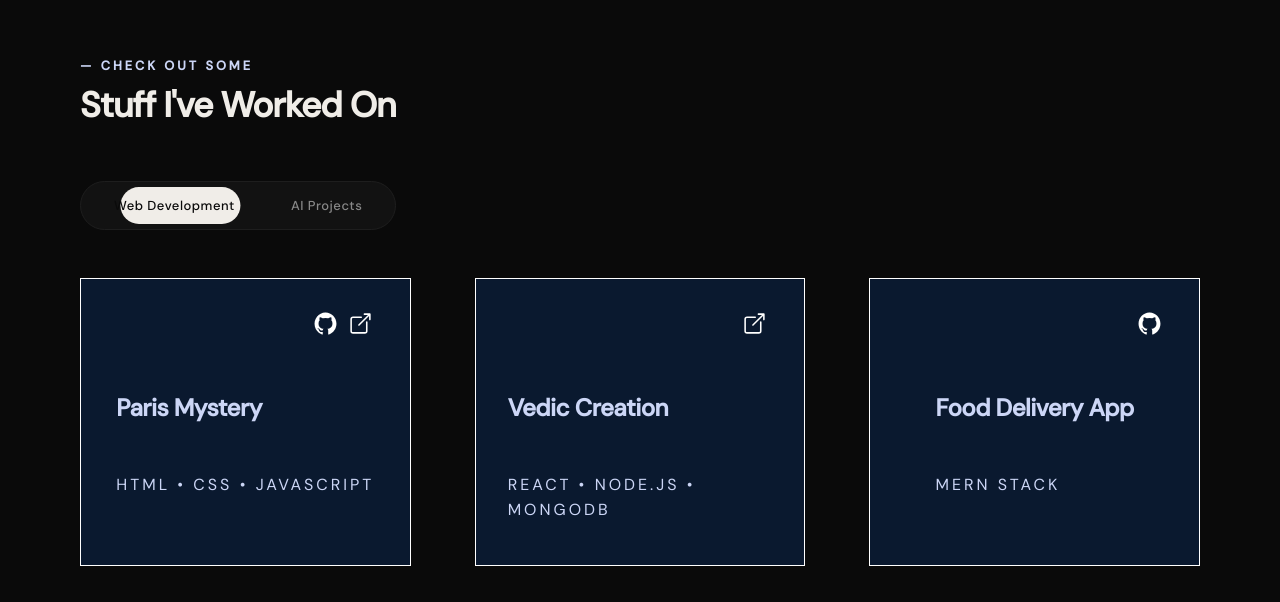
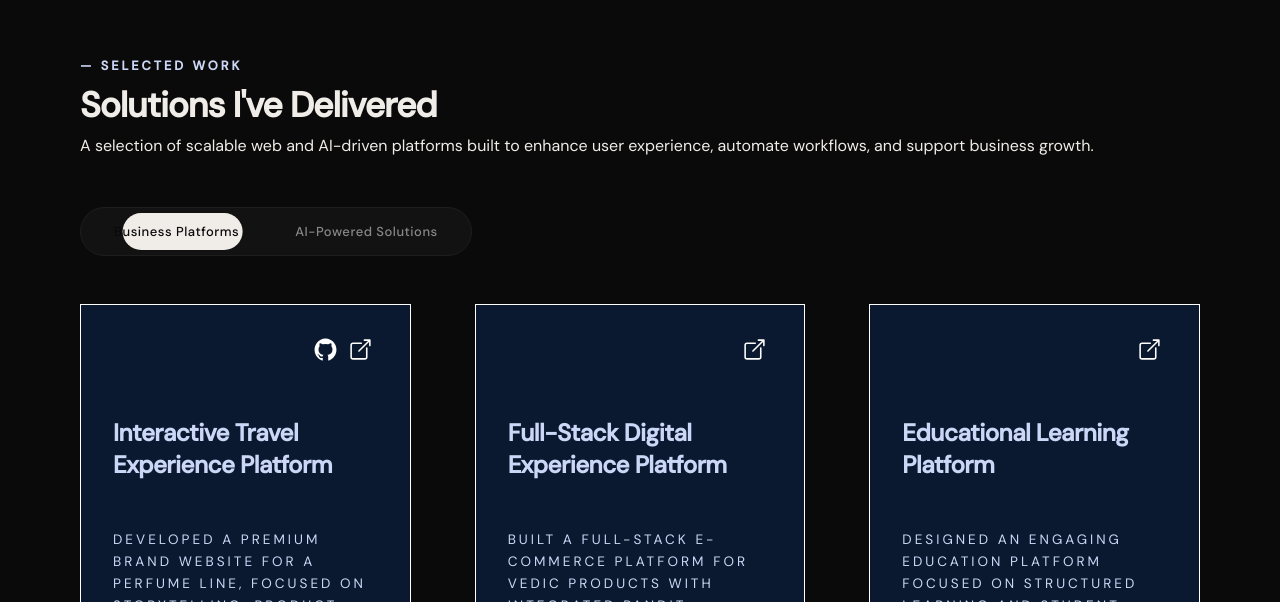
Before and after one commit to guru963/poortfolio, a plain HTML site: page index.html in a window 1280 px wide. Shown: the part 2198-2800 px from the top of the page. Drawn offline with nearby package versions, Linux system fonts and the light colour scheme.

Commit message:
third commit

```diff
--- a/index.html
+++ b/index.html
@@ -37,7 +37,7 @@
             <span data-reveal class="hero-title--stroke">Developer</span>
         </h1>
         <p class="hero-desc" data-reveal>
-           I'm a freelance developer with 2 years of hands-on experience crafting modern web applications and AI-driven solutions for real-world needs. I specialize in transforming ideas into scalable, high-impact digital experiences.
+          I’m a freelance developer with hands-on experience building modern web platforms and AI-powered solutions for real-world business needs. I focus on transforming ideas into scalable, user-friendly digital experiences.
         </p>
         <div class="hero-cta" data-reveal>
             <a href="#contact" class="btn btn--primary">Get in Touch</a>
@@ -198,17 +198,26 @@
 <!-- ═══════════════════════════════════════════════════════════ -->
 <section id="projects" class="project">
 
-  <h5>— check out some</h5>
-  <h2>Stuff I've worked on</h2>
+  <h5>— Selected Work</h5>
+  <h2>Solutions I've Delivered</h2>
+
+  <p class="project-intro">
+    A selection of scalable web and AI-driven platforms built to enhance user experience,
+    automate workflows, and support business growth.
+  </p>
 
   <!-- Tab Switcher -->
   <div class="project-tabs" role="tablist">
-    <button class="project-tab active" data-tab="web" role="tab" aria-selected="true">Web Development</button>
-    <button class="project-tab" data-tab="ai" role="tab" aria-selected="false">AI Projects</button>
+    <button class="project-tab active" data-tab="web" role="tab" aria-selected="true">
+      Business Platforms
+    </button>
+    <button class="project-tab" data-tab="ai" role="tab" aria-selected="false">
+      AI-Powered Solutions
+    </button>
     <div class="project-tab-indicator"></div>
   </div>
 
-  <!-- ================= WEB PROJECTS ================= -->
+  <!-- ================= BUSINESS PLATFORMS ================= -->
   <div class="project-panel active" id="tab-web">
     <div class="project-item-container">
 
@@ -220,8 +229,8 @@
           <a href="https://guru963.github.io/parismystery/" target="_blank"><ion-icon name="open-outline"></ion-icon></a>
         </div>
         <div class="project-box__content">
-          <h3>Paris Mystery</h3>
-          <h5>HTML • CSS • JavaScript</h5>
+          <h3>Interactive Travel Experience Platform</h3>
+          <h5>Developed a premium brand website for a perfume line, focused on storytelling, product presentation, and customer engagement.</h5>
         </div>
       </div>
 
@@ -232,11 +241,21 @@
           <a href="https://userside-2f0hgepwg-gururaman2006-gmailcoms-projects.vercel.app/" target="_blank"><ion-icon name="open-outline"></ion-icon></a>
         </div>
         <div class="project-box__content">
-          <h3>Vedic Creation</h3>
-          <h5>React • Node.js • MongoDB</h5>
+          <h3>Full-Stack Digital Experience Platform</h3>
+          <h5>Built a full-stack e-commerce platform for Vedic products with integrated pandit booking and service management.</h5>
         </div>
       </div>
 
+      <div class="project-box">
+  <a href="https://visionary-hummingbird-68a879.netlify.app/" target="_blank" class="project-box__absolute-link"></a>
+  <div class="project-box__link">
+    <a href="https://visionary-hummingbird-68a879.netlify.app/" target="_blank"><ion-icon name="open-outline"></ion-icon></a>
+  </div>
+  <div class="project-box__content">
+    <h3>Educational Learning Platform</h3>
+    <h5>Designed an engaging education platform focused on structured learning and student-friendly experience.</h5>
+  </div>
+</div>
       <!-- Food Delivery App -->
       <div class="project-box">
         <a href="https://github.com/guru963/SKIPQ" target="_blank" class="project-box__absolute-link"></a>
@@ -244,15 +263,25 @@
           <a href="https://github.com/guru963/SKIPQ" target="_blank"><ion-icon name="logo-github"></ion-icon></a>
         </div>
         <div class="project-box__content">
-          <h3>Food Delivery App</h3>
-          <h5>MERN Stack</h5>
+          <h3>Online Ordering & Delivery System</h3>
+          <h5>Built a full-stack food ordering solution with real-time data handling and customer interaction flow.</h5>
         </div>
       </div>
+      <div class="project-box">
+  <a href="https://poortfolio-three.vercel.app/" target="_blank" class="project-box__absolute-link"></a>
+  <div class="project-box__link">
+    <a href="https://poortfolio-three.vercel.app/" target="_blank"><ion-icon name="open-outline"></ion-icon></a>
+  </div>
+  <div class="project-box__content">
+    <h3>Personal Portfolio Platform</h3>
+    <h5>Developed a professional portfolio website to showcase solutions and technical capabilities.</h5>
+  </div>
+</div>
 
     </div>
   </div>
 
-  <!-- ================= AI PROJECTS ================= -->
+  <!-- ================= AI-POWERED SOLUTIONS ================= -->
   <div class="project-panel" id="tab-ai">
     <div class="project-item-container">
 
@@ -263,8 +292,8 @@
           <a href="https://github.com/guru963/AI-interview-BOT" target="_blank"><ion-icon name="logo-github"></ion-icon></a>
         </div>
         <div class="project-box__content">
-          <h3>AI Interview Pro</h3>
-          <h5>OpenCV • MediaPipe • Whisper • Gemini</h5>
+          <h3>AI-Based Interview Assessment System</h3>
+          <h5>Engineered an intelligent platform for automated interview analysis and feedback.</h5>
         </div>
       </div>
 
@@ -275,8 +304,8 @@
           <a href="https://github.com/guru963/VIDEDU" target="_blank"><ion-icon name="logo-github"></ion-icon></a>
         </div>
         <div class="project-box__content">
-          <h3>VidEdu</h3>
-          <h5>Manim • TTS • FFmpeg • Streamlit</h5>
+          <h3>AI-Driven Educational Content Generator</h3>
+          <h5>Built a system to generate structured learning videos using automation and AI.</h5>
         </div>
       </div>
 
@@ -287,15 +316,13 @@
           <a href="https://github.com/guru963/task-manager" target="_blank"><ion-icon name="logo-github"></ion-icon></a>
         </div>
         <div class="project-box__content">
-          <h3>Task Manager</h3>
-          <h5>Node.js • Express • MongoDB • JWT</h5>
+          <h3>Secure Workflow Management Platform</h3>
+          <h5>Developed a backend-driven task management system with authentication and data security.</h5>
         </div>
       </div>
 
     </div>
   </div>
-
-  <!-- ================= FULL STACK / CORE ================= -->
 
 </section>
 <!-- ═══════════════════════════════════════════════════════════ -->
--- a/style.css
+++ b/style.css
@@ -742,7 +742,7 @@ section {
 
 .project-box {
   padding: 2rem;
-  height: 18rem;
+  height: 25rem;
   display: flex;
   flex-direction: column;
   gap: 3rem;
@@ -807,7 +807,7 @@ section {
 
 .project-box__content h5 {
   color: #8892b0;
-  font-size: 1em;
+  font-size: 0.85em;
   font-weight: 400;
 }
 
```
